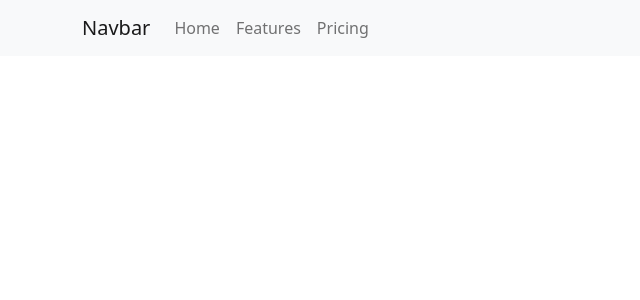
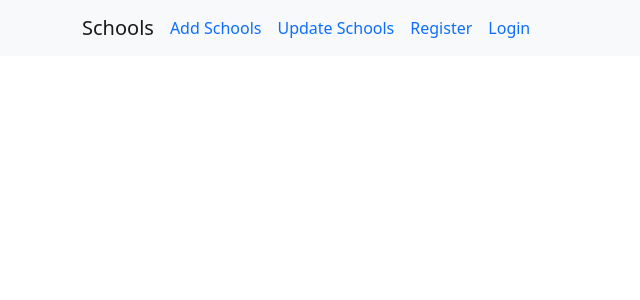
Before and after one commit to lanna-code00/assessment, a React (Create React App) app: page / in a window 1280 px wide. Shown: the top 300 px of the page, without its empty margins (0-640 px from the left). Built offline with nearby package versions, Linux system fonts and the light colour scheme.

Commit message:
created the registration page

```diff
--- a/src/App.css
+++ b/src/App.css
@@ -6,6 +6,7 @@
   height: 40vmin;
   pointer-events: none;
 }
+
 
 @media (prefers-reduced-motion: no-preference) {
   .App-logo {
--- a/src/App.js
+++ b/src/App.js
@@ -2,11 +2,33 @@ import logo from './logo.svg';
 import './App.css';
 import { Button } from 'react-bootstrap';
 import Header from './components/Header.js';
+import {BrowserRouter, Route} from 'react-router-dom';
+import Login from './components/Login.js';
+import Register from './components/Register.js';
+import Addproduct from './components/Addproduct.js'
+import Updateproduct from './components/Updateproduct.js';
 
 function App() {
   return (
     <div className="App">
-        <Header/>
+         {/* <Userspage/> */}
+
+      <BrowserRouter>
+          <Header/>
+        <Route path="/login">
+          <Login/>
+        </Route>
+        <Route path="/register">
+          <Register/>
+        </Route>
+        <Route path="/add">
+          <Addproduct/>
+        </Route>
+        <Route path="/update">
+          <Updateproduct/>
+        </Route>
+
+      </BrowserRouter>
     </div>
   );
 }
--- /dev/null
+++ b/src/Users.js
@@ -0,0 +1,14 @@
+import Userspage from './Userspage/Userspage.js';
+
+function Users()
+{
+   return (
+       <>
+
+        <Userspage/>
+
+       </>
+   )
+}
+
+export default Users;
--- /dev/null
+++ b/src/Userspage/Userspage.js
@@ -0,0 +1,34 @@
+import { Navbar, Container, Nav, Form, FormControl, Button } from 'react-bootstrap';
+
+function Userspage()
+{
+    return (
+
+        <>
+
+        <Navbar bg="light" variant="light">
+            <Container>
+            <Navbar.Brand href="#home"><b>Explore College and Universities</b></Navbar.Brand>
+            <Nav className="ms-auto">
+
+            <Form className="d-flex">
+                <FormControl
+                    type="search"
+                    placeholder="Search"
+                    className="mr-2"
+                    aria-label="Search"
+                />
+                <Button variant="outline-success">Search</Button>
+            </Form>
+
+            </Nav>
+
+            </Container>
+        </Navbar>
+
+        </>
+
+    )
+}
+
+export default Userspage;
--- a/src/components/Header.js
+++ b/src/components/Header.js
@@ -7,11 +7,14 @@ function Header()
         <>
         <Navbar bg="light" variant="light">
             <Container>
-                <Navbar.Brand href="#home">Navbar</Navbar.Brand>
+                <Navbar.Brand href="#home">Schools</Navbar.Brand>
                 <Nav className="me-auto">
-                <Nav.Link href="#home">Home</Nav.Link>
-                <Nav.Link href="#features">Features</Nav.Link>
-                <Nav.Link href="#pricing">Pricing</Nav.Link>
+                    <Link to="/add" style={{ textDecoration:'none' }} className="me-3">Add Schools</Link>
+                    <Link to="/update" style={{ textDecoration:'none' }} className="me-3">Update Schools</Link>
+                    <div className="float-end">
+                    <Link to="/login" style={{ textDecoration:'none' }} className="me-3 float-end">Login</Link>
+                    <Link to="/register" style={{ textDecoration:'none' }} className="me-3 float-end">Register</Link>
+                    </div>
                 </Nav>
             </Container>
         </Navbar>
--- a/src/index.js
+++ b/src/index.js
@@ -2,12 +2,14 @@ import React from 'react';
 import ReactDOM from 'react-dom';
 import './index.css';
 import App from './App';
+import Users from './Users';
 import reportWebVitals from './reportWebVitals';
 import 'bootstrap/dist/css/bootstrap.min.css';
 
 ReactDOM.render(
   <React.StrictMode>
     <App />
+    {/* <Users/> */}
   </React.StrictMode>,
   document.getElementById('root')
 );
```
